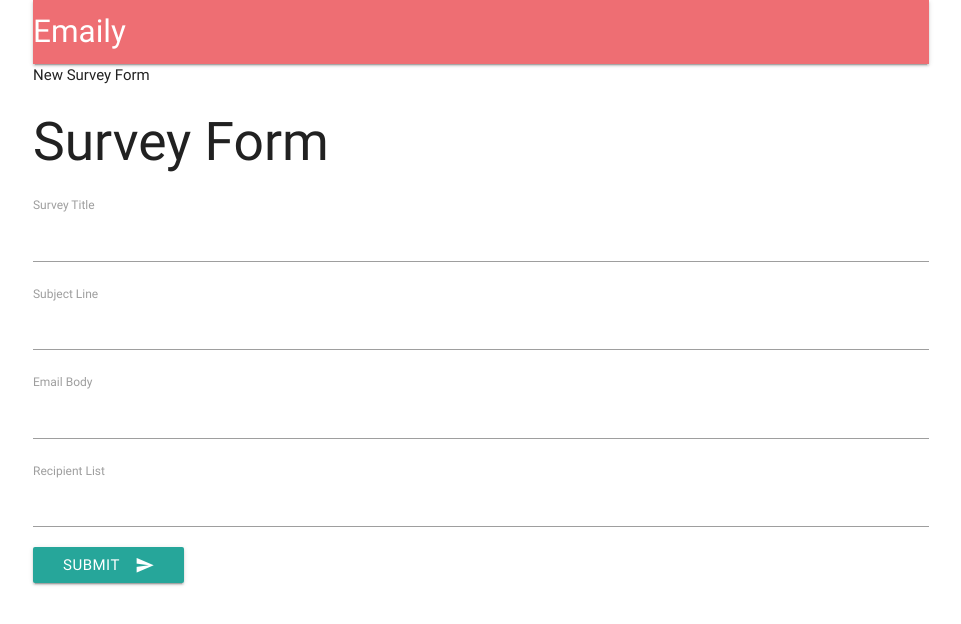
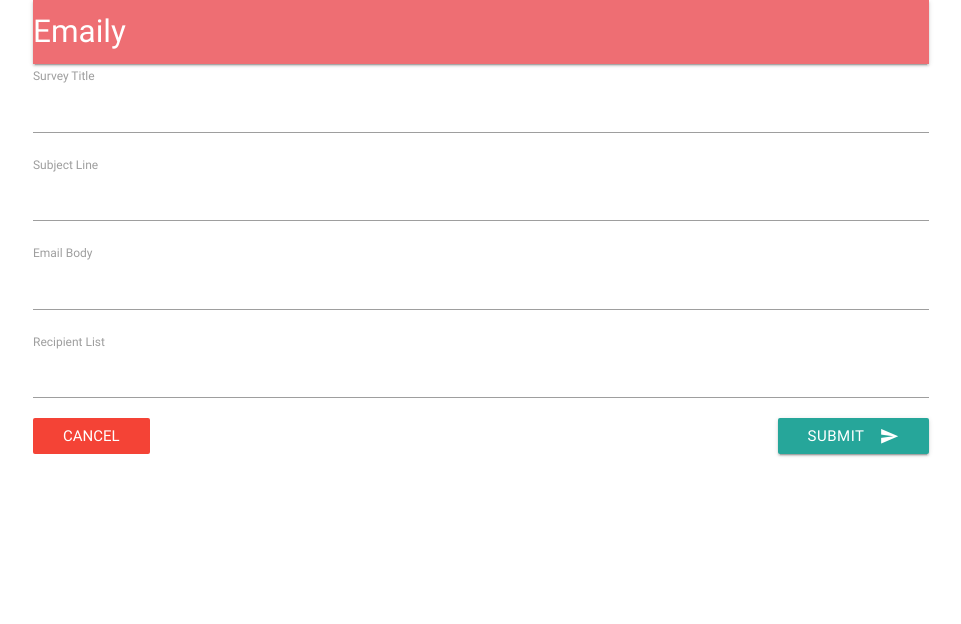
Before and after one commit to repartay/emaily-sandbox, a React (Create React App) app in the folder client/: page /surveys/new in a window 1280 px wide. Shown: the top 624 px of the page, without its empty margins (159-1120 px from the left). Built offline with nearby package versions, Linux system fonts and the light colour scheme; no server answers.

Commit message:
add validation for single field, redux-form

```diff
--- a/client/src/components/surveys/SurveyField.js
+++ b/client/src/components/surveys/SurveyField.js
@@ -1,11 +1,11 @@
 import React from 'react';
 
-export default ({ input, label }) => {
-	console.log('props', input);
+export default ({ input, label, meta: { error, touched } }) => {
 	return (
 		<div>
 			<label>{label}</label>
 			<input {...input} />
+			{touched  && error}
 		</div>
 	);
 };
--- a/client/src/components/surveys/SurveyForm.js
+++ b/client/src/components/surveys/SurveyForm.js
@@ -1,5 +1,6 @@
 import _ from 'lodash';
 import React, { Component } from 'react';
+import { Link } from 'react-router-dom';
 import { reduxForm, Field } from 'redux-form';
 import SurveyField from './SurveyField';
 
@@ -34,9 +35,11 @@ class SurveyForm extends Component {
 		return (
 			<div>
 				<form onSubmit={this.props.handleSubmit(values => console.log('values', values))}>
-					<h2>Survey Form</h2>
 					{this.renderFields()}
-					<button className="btn waves-effect waves-light" type="submit">
+					<Link to="/surveys" className="red btn-flat white-text">
+						Cancel
+					</Link>
+					<button className="btn waves-effect waves-light right" type="submit">
 						<i className="material-icons right">send</i>
           				Submit
         			</button>
@@ -46,6 +49,15 @@ class SurveyForm extends Component {
 	}
 };
 
+function validate(values) {
+	const errors = {};
+	if (!values.title) {
+		errors.title = 'You must provide a title';
+	}
+	return errors;
+}
+
 export default reduxForm({
-	form: 'surveyForm'
+	form: 'surveyForm',
+	validate
 })(SurveyForm);
--- a/client/src/components/surveys/SurveyNew.js
+++ b/client/src/components/surveys/SurveyNew.js
@@ -5,7 +5,6 @@ class SurveyNew extends Component {
 	render() {
 		return (
 			<div>
-				New Survey Form
 				<SurveyForm />
 			</div>
 		);
```
